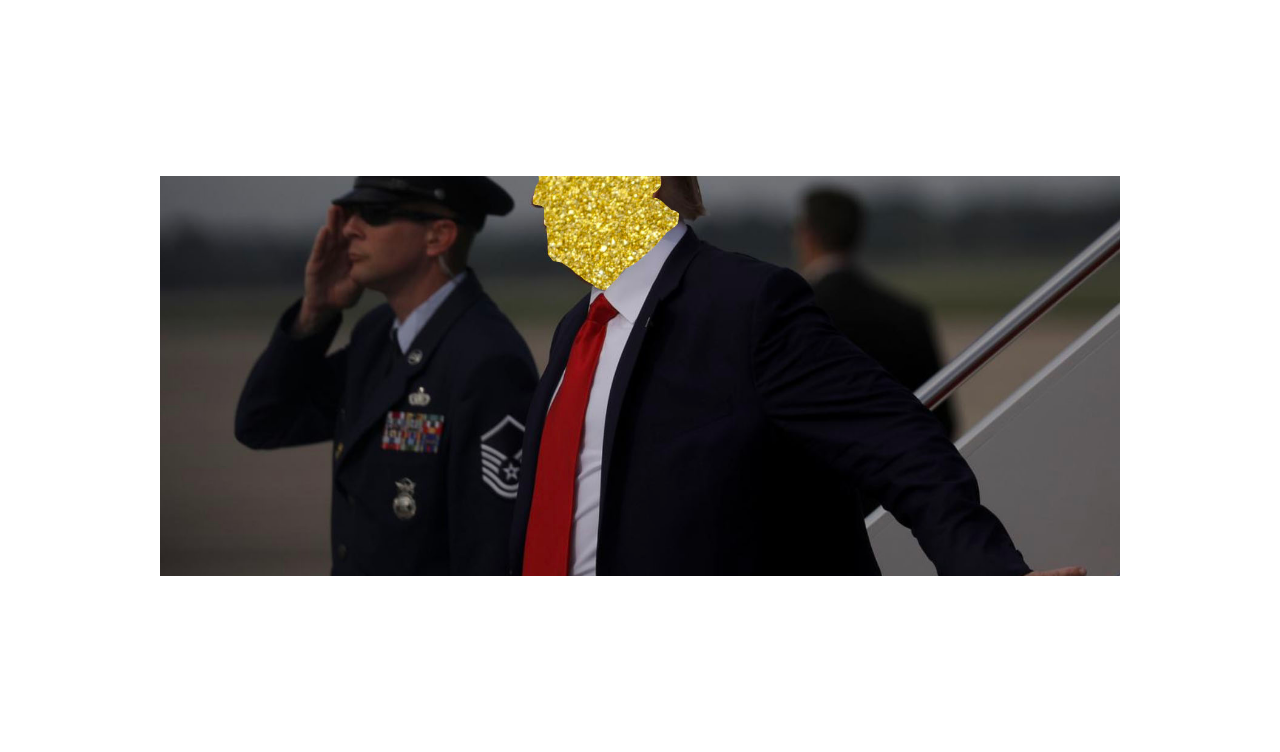
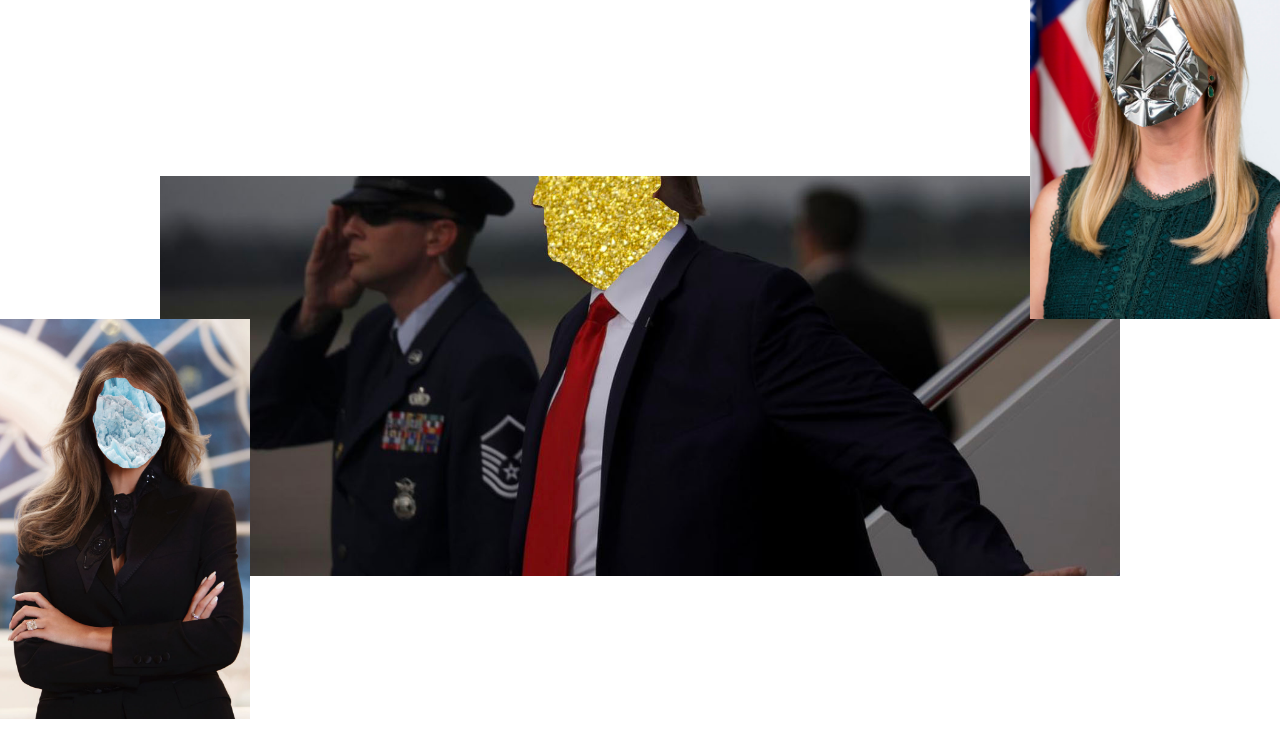
Before and after one commit to daniellehoo/censored, a plain HTML site: page index.html in a window 1280 px wide. Shown: the part 81-833 px from the top of the page. Drawn offline with Linux system fonts and the light colour scheme.

Commit message:
updated images

```diff
--- a/index.html
+++ b/index.html
@@ -9,10 +9,13 @@
 
   </head>
   <body>
-      <h1>Censored: an art project by Danielle Hoo</h1>
+      <h1>Censored: an art project</h1>
         <div class="container">
-      <div class="background"></div>
+      <div class="trump"></div>
+      <div class="melania"></div>
+        <div class="ivanka"></div>
+
     </div>
     <script type="text/javascript" src="main.js"></script>
   </body>
-</html>
+</html
--- a/main.css
+++ b/main.css
@@ -17,8 +17,7 @@ h1 {
     height: calc(100vh - 3rem);
 }
 
-
-.background {
+.trump {
     display: flex;
     background-image: url('./media/ump.jpg');
     background-position: center;
@@ -27,3 +26,27 @@ h1 {
     height: 50vh;
     width: 75vw;
 }
+
+.melania {
+    position: absolute;
+    background-image: url('./media/mel.jpg');
+    background-position: center;
+    background-repeat: no-repeat;
+    background-size: cover;
+    height: 50vh;
+    width: 250px;
+    bottom: 0;
+    left: 0;
+}
+
+.ivanka {
+    position: absolute;
+    background-image: url('./media/ivanka.jpg');
+    background-position: center;
+    background-repeat: no-repeat;
+    background-size: cover;
+    height: 50vh;
+    width: 250px;
+    top: 0;
+    right: 0;
+}
--- a/main.js
+++ b/main.js
@@ -0,0 +1,4 @@
+let imageArr = [];
+let src = '../media/';
+
+function populateGrid() {}
```
Also changed, not shown: 1 other file.
